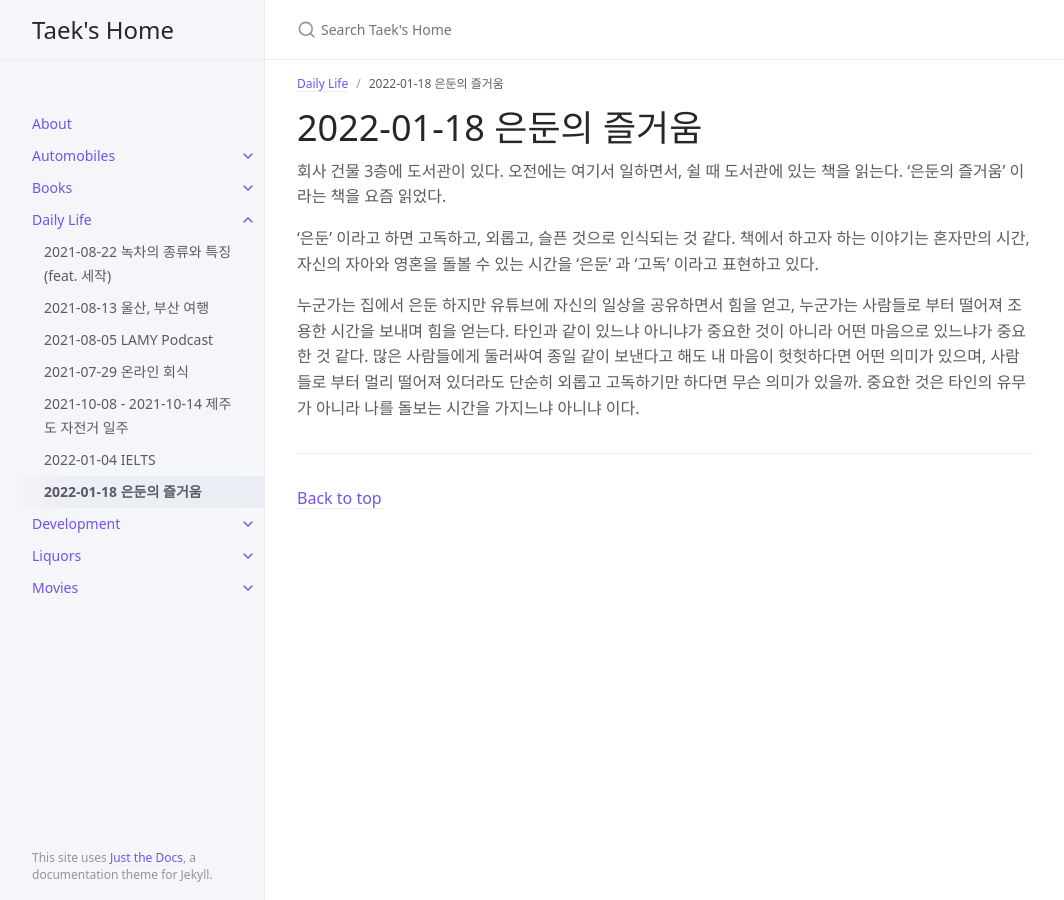
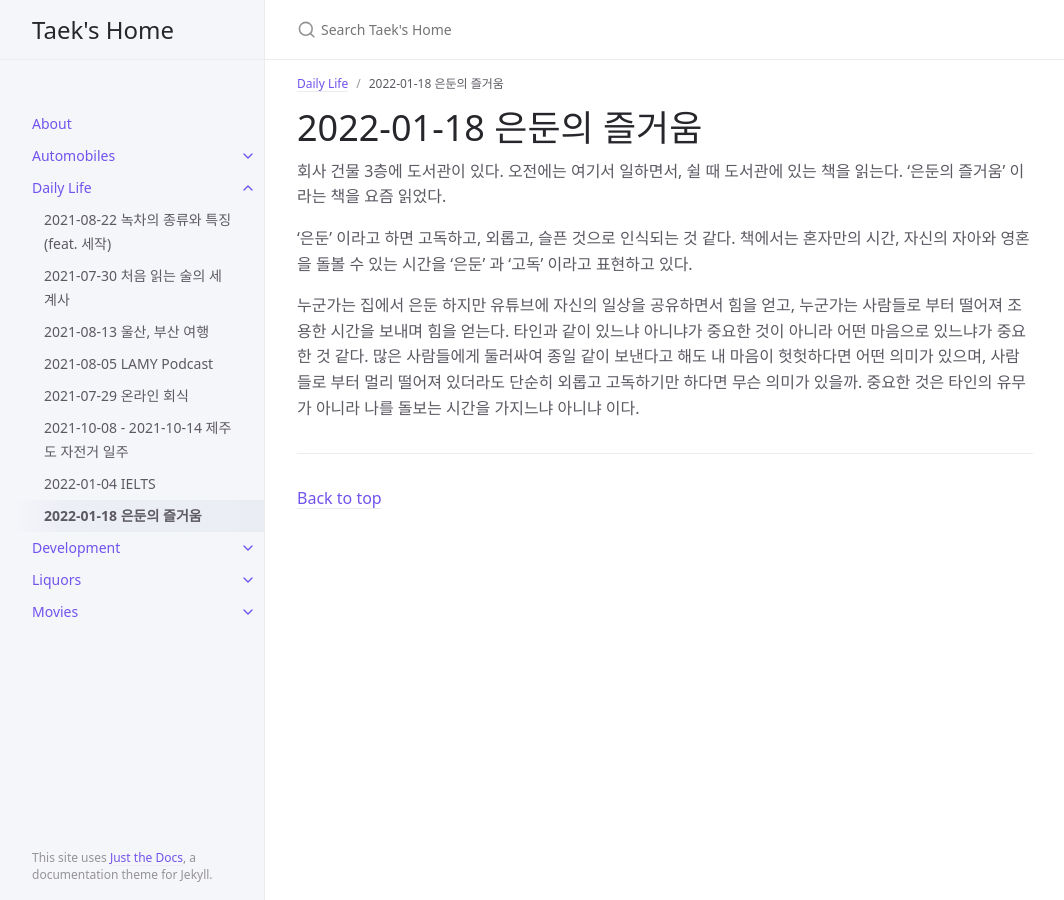
Before and after one commit to SEONGTAEK01/SEONGTAEK01.github.io, a Jekyll site: the page built from docs/daily_life/2022-01-18.md, in a window 1280 px wide. Shown: the whole page, without its empty margins (107-1171 px from the left). Built offline with Jekyll 4.4.1, drawn with Linux system fonts in a browser that asks for light colours.

Commit message:
Move books to daily life

```diff
--- a/docs/daily_life/2022-01-18.md
+++ b/docs/daily_life/2022-01-18.md
@@ -12,6 +12,6 @@ tags: [은둔의 즐거움]
 회사 건물 3층에 도서관이 있다. 오전에는 여기서 일하면서, 쉴 때 도서관에 있는 책을 읽는다. ‘은둔의 즐거움’ 이라는 책을 요즘 읽었다.
 
 ‘은둔’ 이라고 하면 고독하고, 외롭고, 슬픈 것으로 인식되는 것 같다.
-책에서 하고자 하는 이야기는 혼자만의 시간, 자신의 자아와 영혼을 돌볼 수 있는 시간을 '은둔’ 과 ‘고독’ 이라고 표현하고 있다.
+책에서는 혼자만의 시간, 자신의 자아와 영혼을 돌볼 수 있는 시간을 '은둔’ 과 ‘고독’ 이라고 표현하고 있다.
 
 누군가는 집에서 은둔 하지만 유튜브에 자신의 일상을 공유하면서 힘을 얻고, 누군가는 사람들로 부터 떨어져 조용한 시간을 보내며 힘을 얻는다. 타인과 같이 있느냐 아니냐가 중요한 것이 아니라 어떤 마음으로 있느냐가 중요한 것 같다. 많은 사람들에게 둘러싸여 종일 같이 보낸다고 해도 내 마음이 헛헛하다면 어떤 의미가 있으며, 사람들로 부터 멀리 떨어져 있더라도 단순히 외롭고 고독하기만 하다면 무슨 의미가 있을까. 중요한 것은 타인의 유무가 아니라 나를 돌보는 시간을 가지느냐 아니냐 이다.
```
Also changed, not shown: docs/books/books.md (deleted, +0 -10 lines), docs/daily_life/2021-07-30.md (renamed from docs/books/2021-07-30.md, +2 -2 lines), 2 other files.
